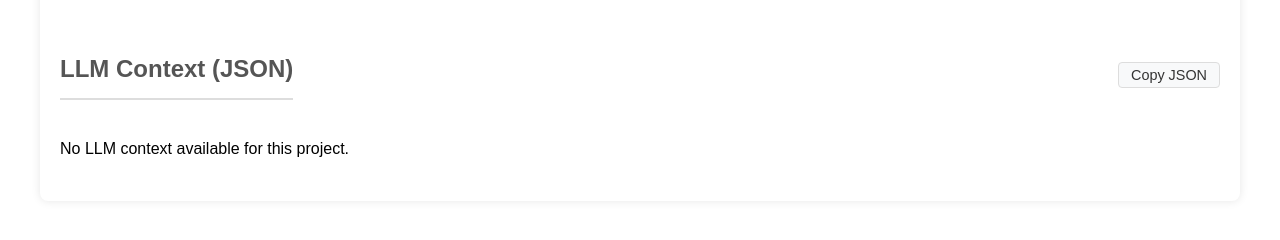
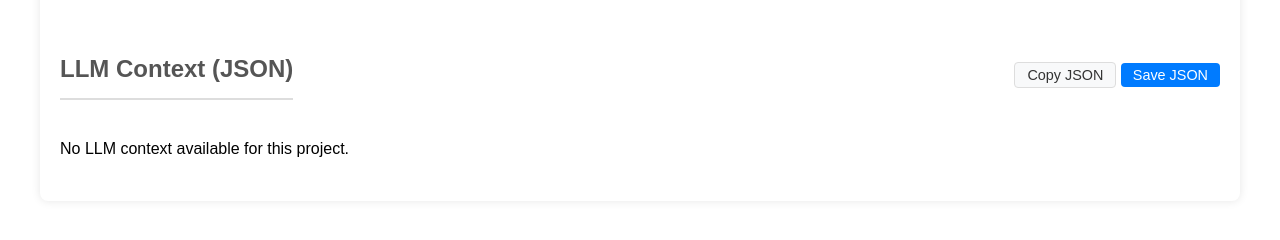
Before and after one commit to SudoMichel/writing, a Django app: template ai/templates/ai/project_context_llm.html in a window 1280 px wide. Shown: the part 175-415 px from the top of the page. Run offline with Django 5.2, Linux system fonts and the light colour scheme; the template is opened without the code that fills it, so the values that code supplies are empty.

Commit message:
Add save functionality for LLM context in project context view
- Introduced a new "Save JSON" button in the project context template, allowing users to download the LLM context as a JSON file.
- Implemented JavaScript logic to handle the saving process, including dynamic filename generation based on the project title.
- Enhanced user feedback by updating the button text upon saving and resetting it after a brief delay.

```diff
--- a/ai/static/ai/js/project_context.js
+++ b/ai/static/ai/js/project_context.js
@@ -1,6 +1,7 @@
 document.addEventListener('DOMContentLoaded', function() {
     const copyButton = document.getElementById('copy-llm-context-btn');
     const llmContextPre = document.getElementById('llm-context-pre');
+    const saveButton = document.getElementById('save-llm-context-btn');
 
     if (copyButton && llmContextPre) {
         copyButton.addEventListener('click', function() {
@@ -21,4 +22,35 @@ document.addEventListener('DOMContentLoaded', function() {
             });
         });
     }
+
+    if (saveButton && llmContextPre) {
+        saveButton.addEventListener('click', function() {
+            const textToSave = llmContextPre.textContent;
+            const projectTitleElement = document.querySelector('h1');
+            let filename = 'llm_context.json';
+            if (projectTitleElement) {
+                const projectTitle = projectTitleElement.textContent.replace('LLM Context: ', '').trim();
+                if (projectTitle) {
+                    filename = `${projectTitle.toLowerCase().replace(/\s+/g, '_')}_llm_context.json`;
+                }
+            }
+
+            const blob = new Blob([textToSave], { type: 'application/json' });
+            const url = URL.createObjectURL(blob);
+            const a = document.createElement('a');
+            a.href = url;
+            a.download = filename;
+            document.body.appendChild(a);
+            a.click();
+            document.body.removeChild(a);
+            URL.revokeObjectURL(url);
+
+            saveButton.textContent = 'Saved!';
+            saveButton.disabled = true;
+            setTimeout(function() {
+                saveButton.textContent = 'Save JSON';
+                saveButton.disabled = false;
+            }, 2000);
+        });
+    }
 });
--- a/ai/templates/ai/project_context_llm.html
+++ b/ai/templates/ai/project_context_llm.html
@@ -10,7 +10,10 @@
     <div class="section">
         <div style="display: flex; justify-content: space-between; align-items: center;">
             <h2>LLM Context (JSON)</h2>
-            <button id="copy-llm-context-btn" class="btn btn-secondary">Copy JSON</button>
+            <div>
+                <button id="copy-llm-context-btn" class="btn btn-secondary">Copy JSON</button>
+                <button id="save-llm-context-btn" class="btn btn-primary">Save JSON</button>
+            </div>
         </div>
         {% if llm_context %}
             <pre id="llm-context-pre">{{ llm_context }}</pre>
--- a/core/templates/core/_includes/item_list.html
+++ b/core/templates/core/_includes/item_list.html
@@ -2,7 +2,11 @@
 
 <div class="item-list">
     <div class="item-content">
-        <h3>{{ item.title }}</h3>
+        {% if item_type == 'plot_point' %}
+            <h3>{{ item.order }}. {{ item.title }}</h3>
+        {% else %}
+            <h3>{{ item.title }}</h3>
+        {% endif %}
 
         {% if item_type == 'plot_point' %}
             <div class="item-body">
```
